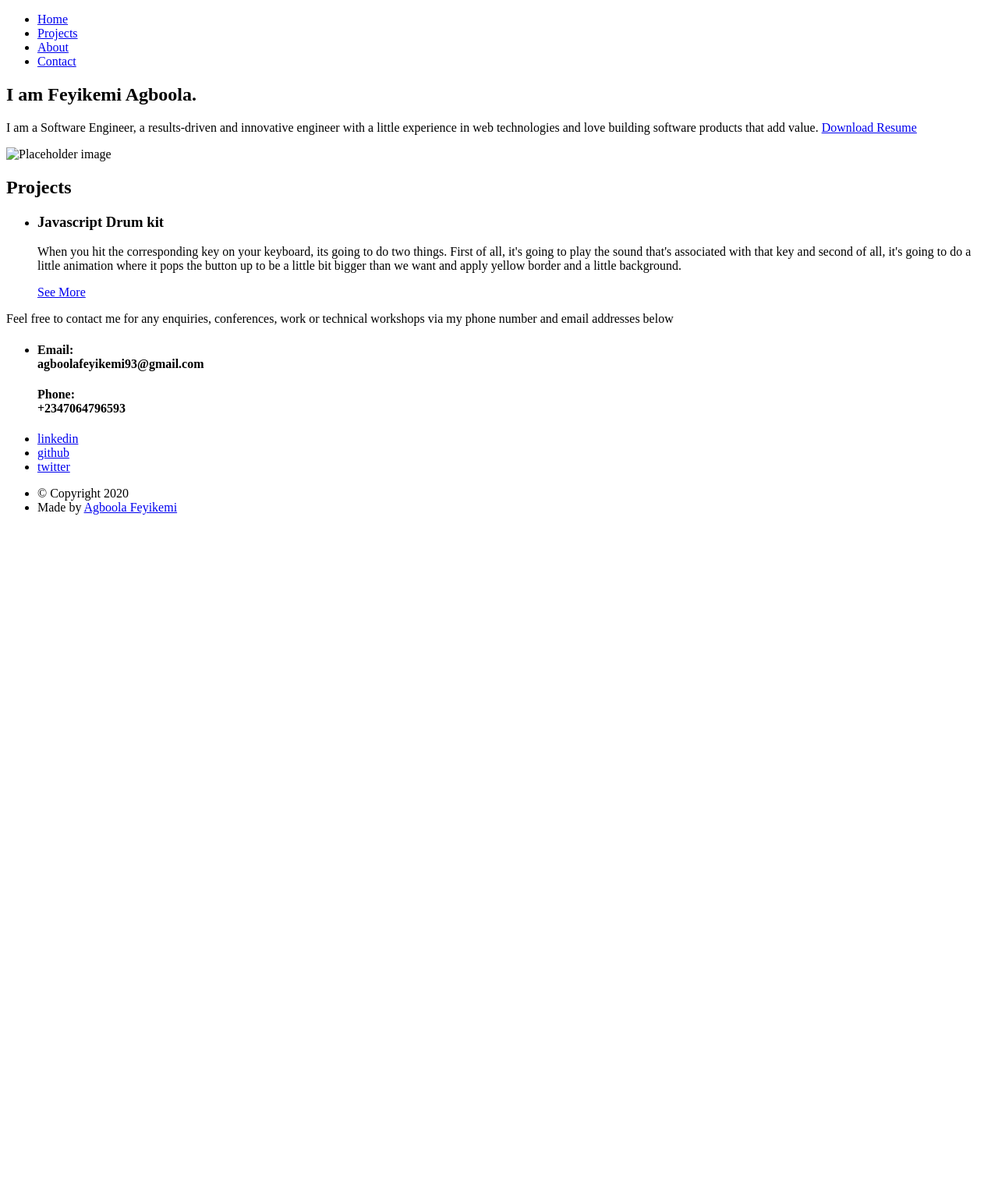
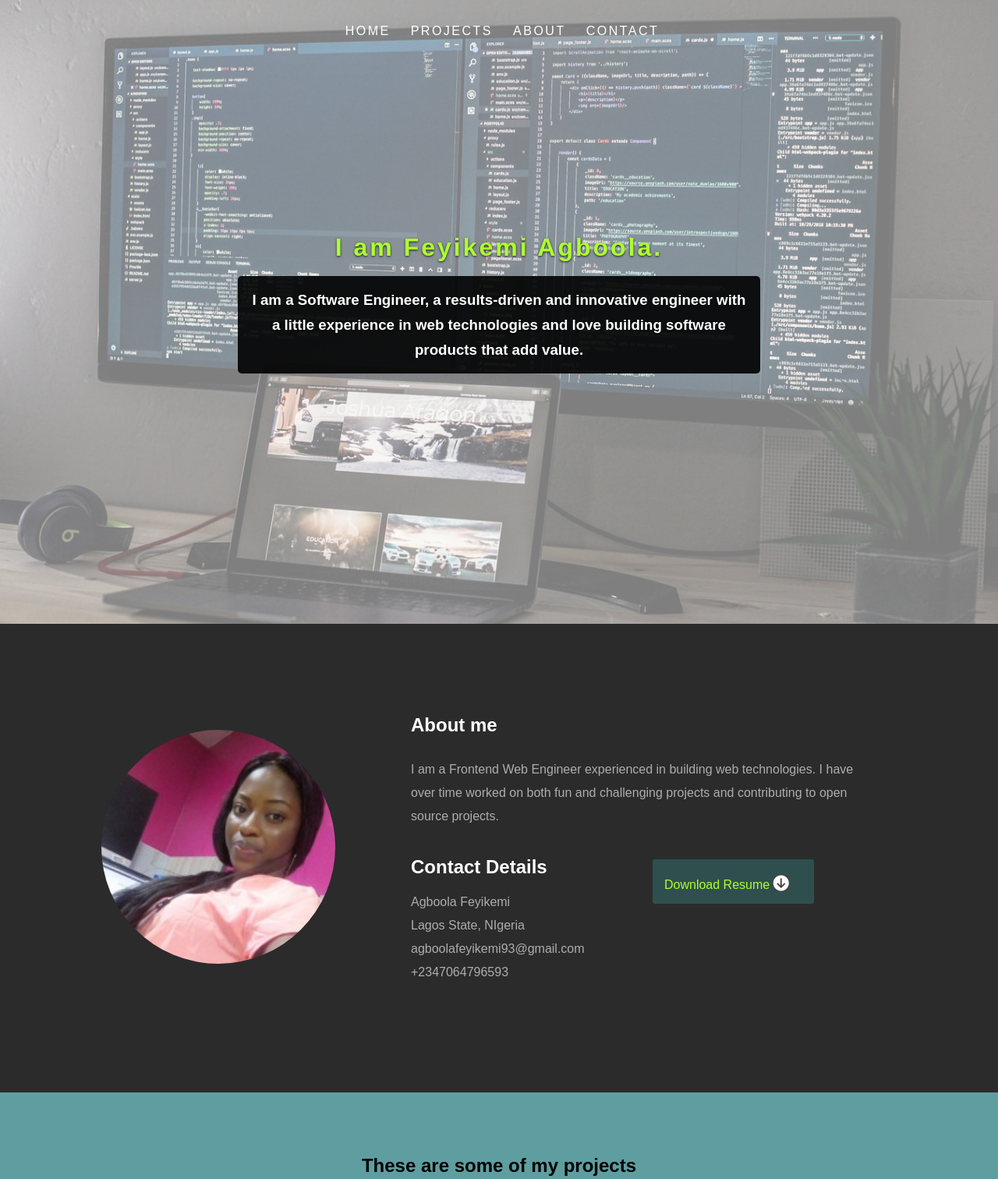
Before and after one commit to fakecoinbase/Agboolafeyikemislashportfolio-site, a plain HTML site: page index.html in a window 1280 px wide. Shown: the top 1512 px of the page at 78% size. Before the commit the page ends 800 px from the top, so only its background shows below. Drawn offline with Linux system fonts and the light colour scheme.

Commit message:
html_for_myPortfolio

```diff
--- a/index.html
+++ b/index.html
@@ -1,108 +1,147 @@
-<!doctype html>
+<!doctype html5>
 <html>
   <head>
     <meta charset="utf-8">
     <title>My Portfolio</title>
     <meta name="description" content="An awesome site that showcases my work!">
+    <script src="https://kit.fontawesome.com/dc25451ae3.js" crossorigin="anonymous"></script>
+    <link  href="mycss.css" rel="stylesheet">
   </head>
   <body>
-    <header>
-      <nav>
-        <ul>
+    <header class="mainHeader">
+      <nav  class="nav">
+        <ul class="nav-list">
           <li>
-            <a href="/">Home</a>
+            <a  class="link" href="/">Home</a>
           </li>
           <li>
-            <a href="#projects">Projects</a>
+            <a class="link" href="#projects">Projects</a>
           </li>
           <li>
-            <a href="#about">About</a>
+            <a class="link" href="#aboutMe">About</a>
           </li>
           <li>
-            <a href="#contact">Contact</a>
+            <a class="link" href="#contact">Contact</a>
           </li>
         </ul>
       </nav>
-    </header>
-    <main>
-      <section id="aboutme">
+      <div class="rowBanner">
+        <div class="bannerText">
           <h1> I am Feyikemi Agboola.</h1>
-        <p>
+          <h3>
             I am a Software Engineer, a results-driven and innovative engineer
             with a little experience in web technologies and love building software products
             that add value.
+          </h3>
+        </div>
+      </div>
+    </header>
+    <main>
+
+
+        <section  id="#aboutMe"  class="about">
+          <div class="aboutMeRow">
+              <img src="Mypicture.jpeg" alt="My official Picture">
+            <div class="aboutmeTextSection">
+              <h2>About me</h2>
+              <p>
+                I am a Frontend Web Engineer experienced in building web technologies.
+                I have over time worked on both fun and challenging projects and contributing
+                to open source projects.
+              </p>
+                <div class="contactDetail">
+                  <h2>
+                    Contact Details
+                  </h2>
+                  <p>
+                  <span>Agboola Feyikemi</span>
+                  <br>
+                  <span>
+                    Lagos State, NIgeria
+                  </span>
+                  <br>
+                  <span>
+                    agboolafeyikemi93@gmail.com
+                  </span>
+                  <br>
+                  <span>
+                      +2347064796593
+                    </span>
+                    <br>
+                  </p>
+                </div>
+                <div class="resume">
                 <a class="button" href="#" target="_blank">
-            Download Resume
+                    Download Resume  <i class="fas fa-arrow-circle-down"></i>
                 </a>
-        </p>
-        <img src="#" alt="Placeholder image">
+            </div>
+           </div>
+          </div>
         </section>
-      <section id="projects">
-          <h2>Projects</h2>
-          <ul>
-            <li>
-                <article>
-                  <header>
-                    <h3>Javascript Drum kit</h3>
-                  </header>
+
+      <section id="#projects" class="projects">
+          <h2>These are some of my projects</h2>
+          <div class="projects-grid">
+            <div class="project">
+              <h4>Javascript Drum kit</h4>
+              <img  src="Drumkit.png" alt="project picture">
+              <a href="/." target="_black" class="project project-title">
                 <p>
                   When you hit the corresponding key on your keyboard, its going to do two things.
                   First of all, it's going to play the sound that's associated with that key and
                   second of all, it's going to do a little animation where it pops the
                   button up to be a little bit bigger than we want and apply yellow border and a little background.
                 </p>
-                  <footer>
+              </a>
+            </div>
+            <div class="project">
+              <h4>Javascript Drum kit</h4>
+              <img src="Drumkit.png" alt="project">
+              <a href="/." target="_black" class="project project-title">
               <p>
-                      <a href="/">See More</a>
+                  When you hit the corresponding key on your keyboard, its going to do two things.
+                  First of all, it's going to play the sound that's associated with that key and
+                  second of all, it's going to do a little animation where it pops the
+                  button up to be a little bit bigger than we want and apply yellow border and a little background.
               </p>
-                  </footer>
-                </article>
-              </li>
-          </ul>
-      </section>
-      <section id="contact">
-          <div>
+            </a>
+          </div>
+          <div class="project">
+              <h4 class="projectName">Javascript Drum kit</h4>
+              <img src="Drumkit.png" alt="project">
+              <a href="/." target="_black" class="project project-title">
               <p>
-                Feel free to contact me for any enquiries,
-                conferences, work or technical workshops
-                via my phone number and email addresses below
+                  When you hit the corresponding key on your keyboard, its going to do two things.
+                  First of all, it's going to play the sound that's associated with that key and
+                  second of all, it's going to do a little animation where it pops the
+                  button up to be a little bit bigger than we want and apply yellow border and a little background.
               </p>
+            </a>
          </div>
-          <div>
-              <ul>
-                <li>
-                  <h4>
-                    Email:
-                    <br>
-                    agboolafeyikemi93@gmail.com
-                  </h4>
-                </li>
-                <h4>
-                  Phone:
-                  <br>
-                  +2347064796593
-                </h4>
-              </ul>
         </div>
       </section>
     </main>
-      <footer>
-        <div>
-          <div>
-            <ul class="social-links">
-              <li><a href="https://www.linkedin.com/in/agboola-feyikemi-90637a172/">linkedin</a></li>
+    <footer class="footer">
+      <div class="footerOne">
+        <div class="footerLinks">
+            <ul>
+              <li><a href="https://www.linkedin.com/in/agboola-feyikemi-90637a172/" target="_blank">linkedin
+              <i class="fa fa-linkedin-square"></i>
+              </a></li>
               <li>
-                  <a href="https://github.com/Agboolafeyiemi">github</a>
+                  <a href="https://github.com/Agboolafeyiemi" target="_blank">github</a>
               </li>
               <li>
-                  <a href="https://twitter.com/FeyikemiAgbool1">twitter</a>
+                  <a href="https://twitter.com/FeyikemiAgbool1" target="_blank"><i class="fa fa-twitter-square" aria-hidden="true"></i>twitter</i></a>
               </li>
             </ul>
-            <ul class="copyright">
-              <li>© Copyright 2020</li>
+          </div>
+          <div class="copyright">
+            <ul>
+              <li>© Copyright 2020 </li>
               <li>
                 Made by
-                <a title="Agboola Feyikemi" href="https://www.linkedin.com/in/agboola-feyikemi-90637a172/">Agboola Feyikemi</a>
+                <a title="Agboola Feyikemi" href="https://www.linkedin.com/in/agboola-feyikemi-90637a172/" target="_blank">Agboola Feyikemi</a>
               </li>
             </ul>
             </div>
--- /dev/null
+++ b/mycss.css
@@ -0,0 +1,232 @@
+:root {
+    --main-white: #fff;
+}
+
+body {
+    margin: 0;
+    padding: 0;
+    box-sizing: border-box;
+    font-family:  sans-serif, 'Raleway';
+}
+.mainHeader {
+    position: relative;
+    height: 50rem;
+    min-height: 31.25rem;
+    width: 100%;
+    text-align: center;
+    overflow: hidden;
+}
+.mainHeader::after {
+  content: "";
+  background: url(Feyikemi\ Agboola.jpeg);
+  background-position: top;
+  background-size: cover;
+  opacity: 0.5;
+  top: 0;
+  left: 0;
+  bottom: 0;
+  right: 0;
+  position: absolute;
+  z-index: -1;
+}
+
+.nav {
+    display: flex;
+    position: fixed;
+    top: 0;
+    left: 0;
+    width: 100%;
+    z-index: 10;
+    text-transform: uppercase;
+    letter-spacing: 0.15625rem;
+    justify-content: space-around;
+
+}
+.nav-list {
+    display: flex;
+    margin-right: 2rem;
+}
+.rowBanner::before {
+    content: " ";
+    display: table;
+}
+.bannerText {
+    width: 100%;
+    margin-top: 18.6875rem;
+
+}
+.bannerText h1 {
+    color: greenyellow;
+    letter-spacing: 0.1875rem;
+    margin: 0 auto 1.125rem auto;
+    text-shadow: 0 0.0625rem 0.1875rem rgba(0, 0, 0, .8);
+}
+.bannerText h3 {
+    color: var(--main-white);
+    border-radius: 0.3125rem;
+    padding: 0.9375rem;
+    line-height: 170%;
+    background: rgba(0, 0, 0, 0.9);
+    margin: 0 auto;
+    width: 50%;
+    text-shadow: 0 0.0625rem 0.125rem rgba(0, 0, 0, .5)
+}
+li {
+    display: inline-block;
+    padding: 0.5rem 0.8125rem;
+    line-height: 2rem;
+}
+a {
+    text-decoration: none;
+    color: var( --main-white);
+}
+.about {
+    background: #2B2B2B;
+    padding-top: 6rem;
+    padding-bottom: 4.125rem;
+    overflow: hidden;
+}
+.aboutMeRow {
+    width: 96%;
+    max-width: 63.75rem;
+    margin: 0 auto;
+}
+.aboutMeRow::before {
+
+    content: " ";
+    display: table;
+}
+.about img {
+
+    width: 25%;
+    position: relative;
+    padding: 0 1.25rem;
+    min-height: 0.0625rem;
+    float: left;
+
+    position: relative;
+    width: 18.75rem;
+    height: 18.75rem;
+    top: 2.5rem;
+    border-radius: 100%;
+    right: 1.25rem;
+}
+.aboutmeTextSection {
+    display: flex;
+    flex-direction: column;
+    width: 56%;
+    padding-left: 3.5625rem;
+}
+.aboutmeTextSection h2 {
+    color: var(--main-white);
+    margin-bottom: 0.75rem;
+}
+.aboutmeTextSection p {
+    line-height: 1.875rem;
+    color: rgb(173, 173, 173);
+}
+.resume {
+    padding: 0.9375rem;
+    float: right;
+   position: relative;
+   right: 3.75rem;
+   bottom: 10.3125rem;
+   background-color: darkslategray;
+   border-radius: 0.1875rem;
+   position: relative;
+   width: 31%;
+   left: 310px;
+   bottom: 176px;
+}
+.resume:hover {
+    background-color: var(--main-white);
+}
+.button {
+    color: greenyellow;
+}
+.button i {
+    margin-top: 0.375rem;
+    background: #444;
+    margin-right: 0.9375rem;
+    font-size: 1.25rem;
+    color: var(--main-white);
+}
+.projects {
+    text-align: center;
+    padding: 5rem 2rem;
+    background-color: cadetblue;
+}
+.projects h2 {
+    max-width: 40rem;
+    margin: 0 auto 6rem auto;
+}
+.projects-grid {
+    display: flex;
+    flex-wrap: nowrap;
+    justify-content: space-around;
+}
+.project p {
+    color: var(--main-white);
+    background-color: black;
+    margin-left: 2rem;
+    padding: 0.9375rem;
+    width: 80%;
+    padding: 0.75rem;
+    text-align: center;
+    margin-top: 3.5625rem;
+    border-radius: 3rem;
+}
+.projects-grid img {
+    position: relative;
+    width: 18.75rem;
+    height: 18.75rem;
+    top: 2.5rem;
+    border-radius: 100%;
+    right: 0.25rem;
+    object-fit: cover;
+}
+.project project-title {
+    margin-left: -6.25rem;
+}
+.project {
+    border: 0.3125rem  solid white;
+    background-color: var(--main-white);
+    margin: 1rem;
+}
+
+footer {
+    padding-top: 3rem;
+    margin-bottom: 3rem;
+    background-color: #303030;
+    font-size: 0.875rem;
+    text-align: center;
+    position: relative;
+    display: flex;
+    color: var(--main-white);
+
+}
+.footerOne {
+    width: 96%;
+    max-width: 63.75rem;
+    margin: 0 auto;
+
+}
+.footerLinks {
+    position: relative;
+    padding: 0 1.25rem;
+    min-height: 0.0625rem;
+    float: left;
+    left: 15.875rem;
+}
+.copyright {
+    margin: 5rem;
+    padding: 0;
+    position: relative;
+    right: 6rem;
+}
+footer .copyright li {
+    display: inline-block;
+    margin: 0;
+    padding: 0;
+    line-height: 1.5rem;
+}
```
Also changed, not shown: Feyikemi Agboola.jpeg (added), Mypicture.jpeg (added), README.md, feyikemi.jpeg (added), 1 other file. Lines whose indentation alone changed are shown as unchanged.
